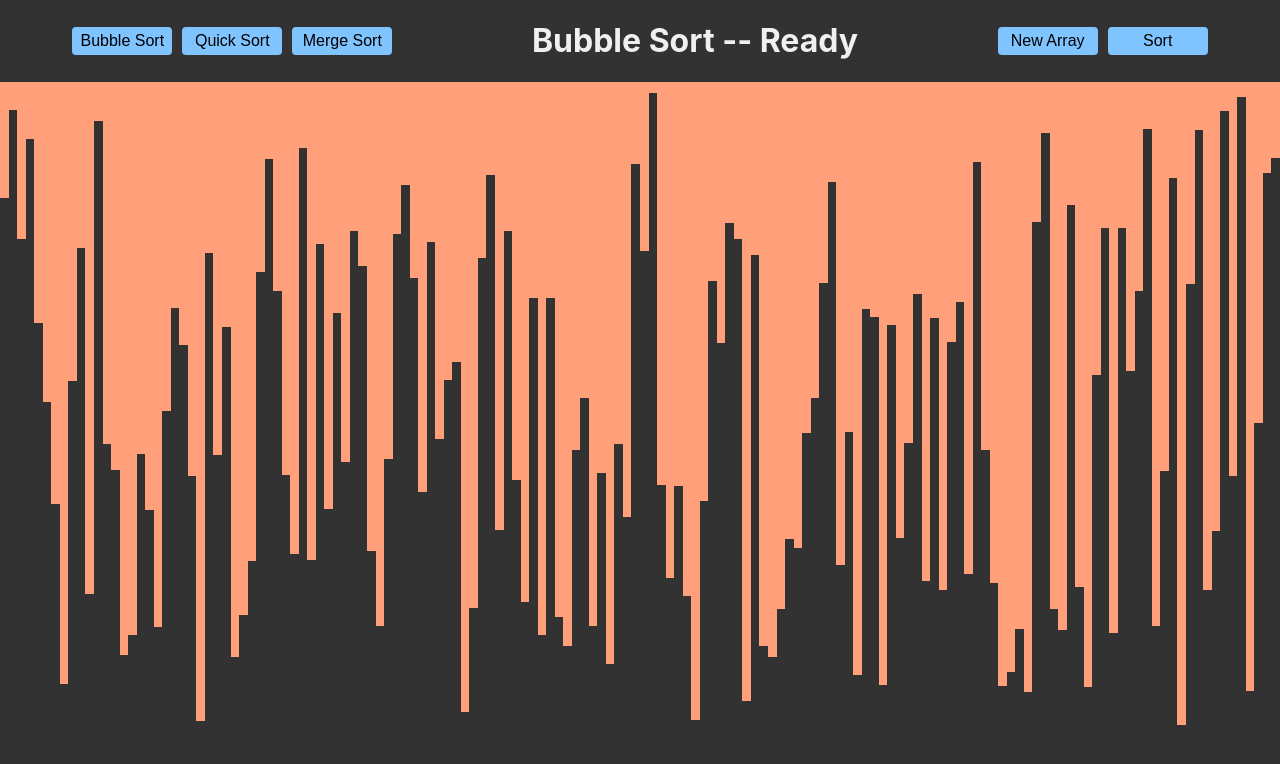
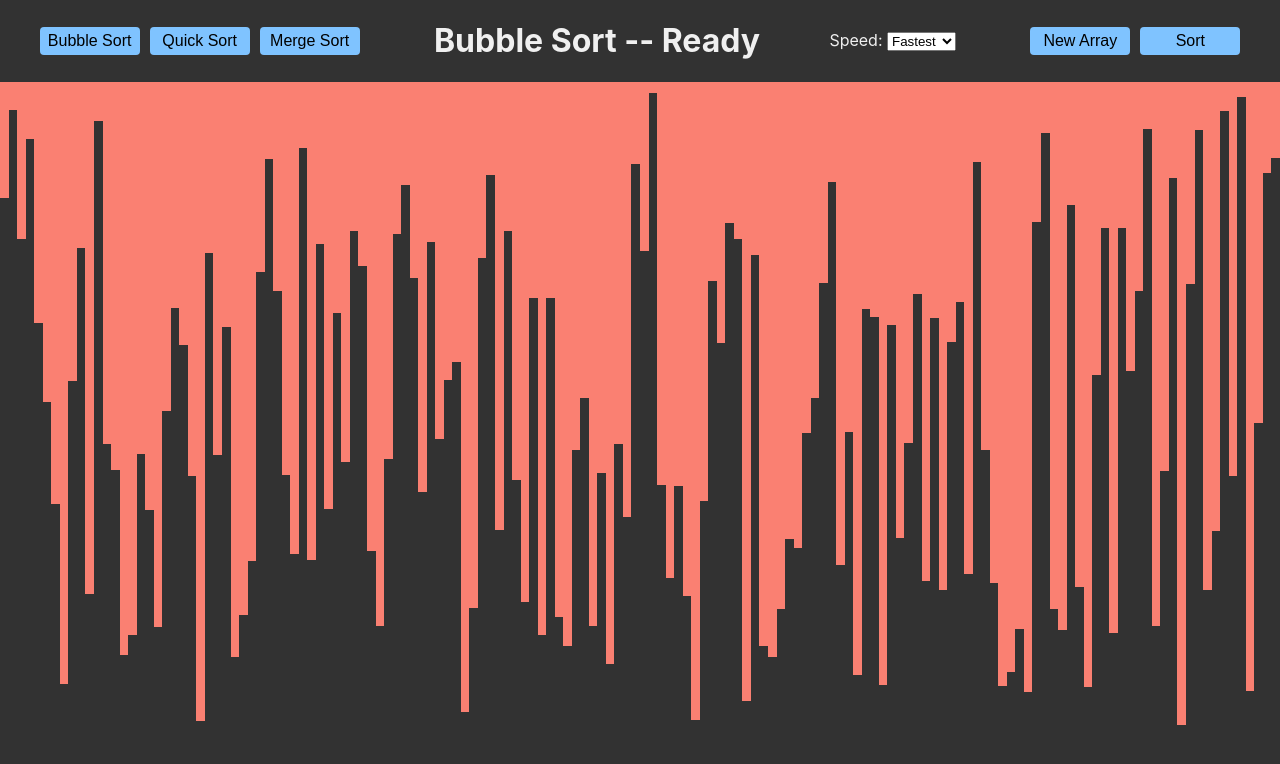
Before and after one commit to chrxtopher/Sort-It-Out, a React (Create React App) app: page / in a window 1280 px wide. Shown: the top 764 px of the page. Built offline with nearby package versions, Linux system fonts and the light colour scheme.

Commit message:
Changed array of numbers to an array of objects, added state and form that controls speed
each object has a value and active key that will be used to control some css.

the two elements being sorted in bubble sort are now highlighted in blue. (easier to visualize how the sorting is working)

```diff
--- a/src/components/SortingGraph.jsx
+++ b/src/components/SortingGraph.jsx
@@ -5,10 +5,13 @@ function SortingGraph() {
   const [activeAlgorithm, setActiveAlgorithm] = useState("Bubble Sort");
   const [message, setMessage] = useState("Ready");
   const [numberArray, setNumberArray] = useState(
-    new Array(150)
-      .fill(0)
-      .map((number) => Math.floor(Math.random() * (650 - 10) + 10))
+    new Array(150).fill({}).map((item) => ({
+      active: false,
+      value: Math.floor(Math.random() * (650 - 10) + 10),
+    }))
   );
+
+  const [speed, setSpeed] = useState(5);
 
   const pause = (ms) => {
     return new Promise((resolve) => setTimeout(resolve, ms));
@@ -20,15 +23,20 @@ function SortingGraph() {
   };
 
   const handleNewArrayClick = () => {
-    const newArray = new Array(numberArray.length)
-      .fill(0)
-      .map((number) => Math.floor(Math.random() * (650 - 10) + 10));
+    const newArray = new Array(150).fill({}).map((item) => ({
+      active: false,
+      value: Math.floor(Math.random() * (650 - 10) + 10),
+    }));
     setNumberArray(numberArray.map((number, index) => newArray[index]));
     setMessage("Ready");
   };
 
   const handleSortClick = () => {
     bubbleSort(numberArray);
+  };
+
+  const handleSpeedChange = (e) => {
+    setSpeed(e.target.value);
   };
 
   const determineWidth = (total) => {
@@ -56,13 +64,19 @@ function SortingGraph() {
     for (let i = 0; i < array.length; i++) {
       if (i === array.length - 1) setMessage("Sorted");
       for (let j = 0; j < array.length - i - 1; j++) {
-        await pause();
-        if (array[j] > array[j + 1]) {
-          const temp = array[j];
-          array[j] = array[j + 1];
-          array[j + 1] = temp;
-          setNumberArray(numberArray.map((number, index) => array[index]));
+        array[j].active = true;
+        array[j + 1].active = true;
+        await pause(speed);
+
+        if (array[j].value > array[j + 1].value) {
+          const temp = array[j].value;
+          array[j].value = array[j + 1].value;
+          array[j + 1].value = temp;
+          setNumberArray(numberArray.map((obj, index) => array[index]));
         }
+        array[j].active = false;
+        array[j + 1].active = false;
+        setNumberArray(numberArray.map((obj, index) => array[index]));
       }
     }
   };
@@ -97,6 +111,19 @@ function SortingGraph() {
         <h1>
           {activeAlgorithm} -- {message}
         </h1>
+        <form>
+          <label>Speed: </label>
+          <select
+            onChange={handleSpeedChange}
+            disabled={message === "Sorting" ? true : false}
+          >
+            <option value={0}>Fastest</option>
+            <option value={20}>Fast</option>
+            <option value={50}>Mid</option>
+            <option value={80}>Slow</option>
+            <option value={150}>Slowest</option>
+          </select>
+        </form>
         <div className="header-buttons">
           <button
             onClick={handleNewArrayClick}
@@ -116,21 +143,39 @@ function SortingGraph() {
       </header>
 
       <div className="graph">
-        {numberArray.map((number) =>
-          message === "Sorted" ? (
+        {numberArray.map((obj) => {
+          if (message === "Sorting") {
+            return obj.active === true ? (
               <GraphBar
-              value={number}
-              color="lightgreen"
+                value={obj.value}
+                color="lightblue"
                 width={determineWidth(numberArray.length)}
               />
             ) : (
               <GraphBar
-              value={number}
-              color="lightsalmon"
+                value={obj.value}
+                color="salmon"
                 width={determineWidth(numberArray.length)}
               />
-          )
-        )}
+            );
+          } else if (message === "Sorted") {
+            return (
+              <GraphBar
+                value={obj.value}
+                color="lightgreen"
+                width={determineWidth(numberArray.length)}
+              />
+            );
+          } else {
+            return (
+              <GraphBar
+                value={obj.value}
+                color="salmon"
+                width={determineWidth(numberArray.length)}
+              />
+            );
+          }
+        })}
       </div>
     </div>
   );
```
Lines whose indentation alone changed are shown as unchanged.
